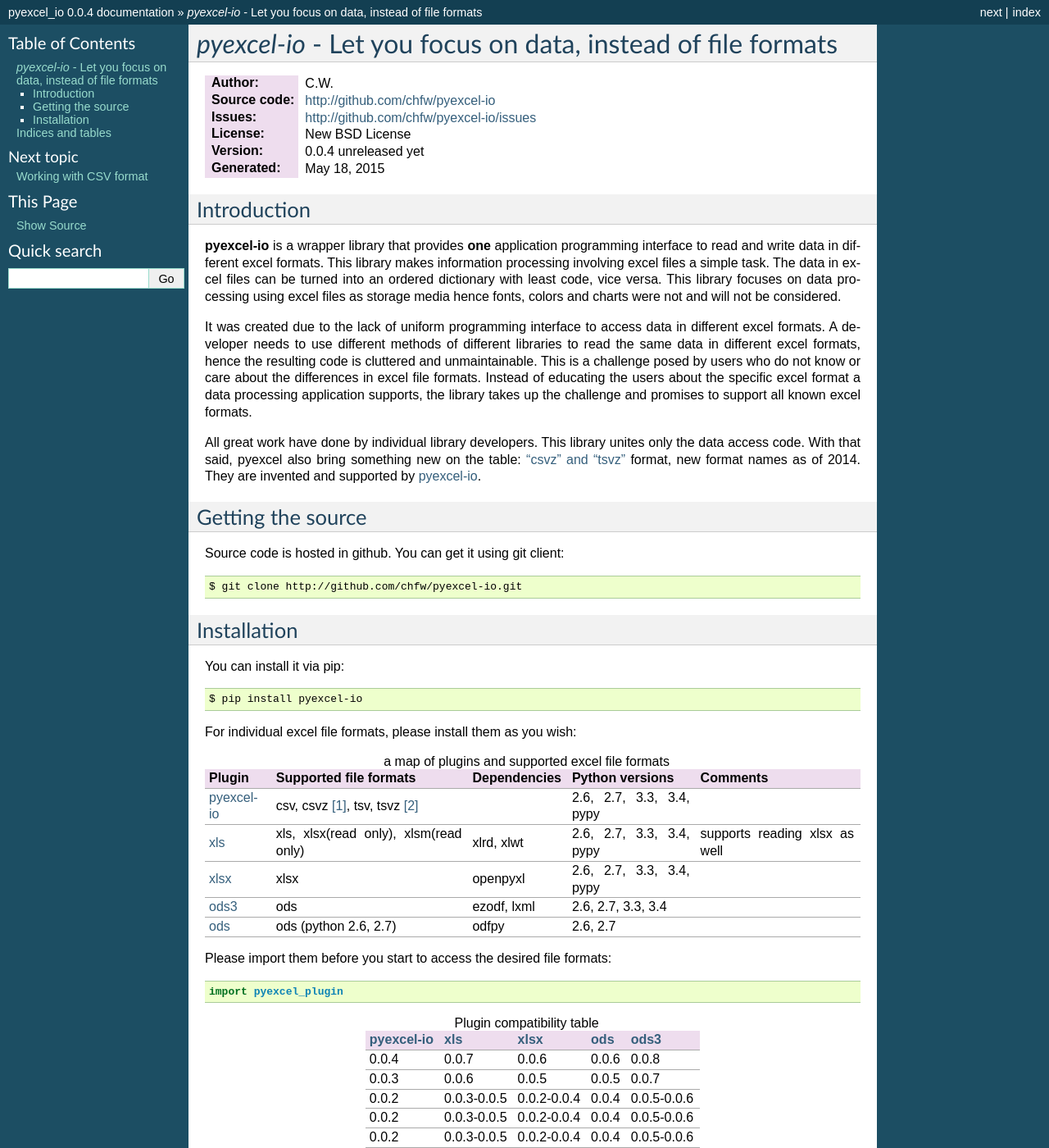
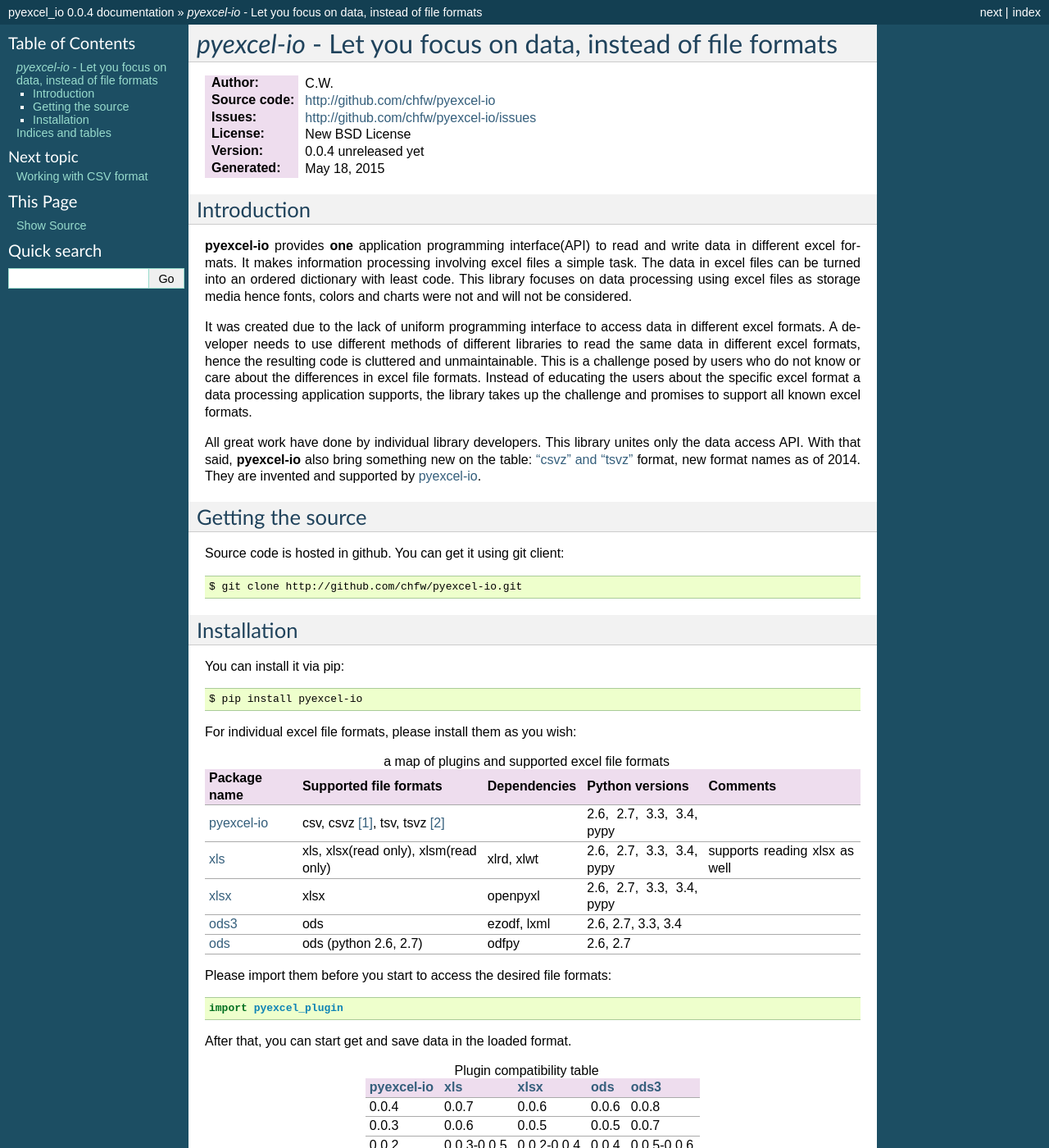
Before and after one commit to pyexcel/pyexcel-io, a Sphinx documentation site: the page built from doc/source/index.rst, in a window 1280 px wide and 1400 px high. Shown: the whole window at 82% size. Built offline with Sphinx 7.4.7, drawn with Linux system fonts in a browser that asks for light colours.

Commit message:
describe pyexcel-io

```diff
--- a/doc/source/index.rst
+++ b/doc/source/index.rst
@@ -17,12 +17,11 @@
 Introduction
 --------------------------------------------------------------------------------
 
-**pyexcel-io** is a wrapper library that provides **one** application
-programming interface to read and write data in different excel formats.
-This library makes information processing involving excel files a
-simple task. The data in excel files can be turned into an ordered dictionary
-with least code, vice versa. This library focuses on data processing using
-excel files as storage media hence fonts, colors and charts were not and
+**pyexcel-io** provides **one** application programming interface(API) to read
+and write data in different excel formats. It makes information processing
+involving excel files a simple task. The data in excel files can be turned into
+an ordered dictionary with least code. This library focuses on data processing
+using excel files as storage media hence fonts, colors and charts were not and
 will not be considered.
 
 It was created due to the lack of uniform programming interface to access data
@@ -35,9 +34,9 @@
 all known excel formats.
 
 All great work have done by individual library developers. This library unites
-only the data access code. With that said, pyexcel also bring something new on
-the table: :ref:`"csvz" and "tsvz"<csvz>` format, new format names as of 2014.
-They are invented and supported by `pyexcel-io`_.
+only the data access API. With that said, **pyexcel-io** also bring something
+new on the table: :ref:`"csvz" and "tsvz"<csvz>` format, new format names
+as of 2014. They are invented and supported by `pyexcel-io`_.
 
 Getting the source
 --------------------------------------------------------------------------------
@@ -58,19 +57,21 @@
 .. _a-map-of-plugins-and-file-formats:
 .. table:: a map of plugins and supported excel file formats
 
-   ================ ============================================================ ============= ======================== =============================
-   Plugin           Supported file formats                                       Dependencies  Python versions           Comments
-   ================ ============================================================ ============= ======================== =============================
-   `pyexcel-io`_         csv, csvz [#f1]_, tsv, tsvz [#f2]_                                    2.6, 2.7, 3.3, 3.4, pypy
-   `xls`_           xls, xlsx(read only), xlsm(read only)                        xlrd, xlwt    2.6, 2.7, 3.3, 3.4, pypy supports reading xlsx as well
-   `xlsx`_          xlsx                                                         openpyxl      2.6, 2.7, 3.3, 3.4, pypy
-   `ods3`_          ods                                                          ezodf, lxml   2.6, 2.7, 3.3, 3.4
-   `ods`_           ods (python 2.6, 2.7)                                        odfpy         2.6, 2.7
-   ================ ============================================================ ============= ======================== =============================
+   ============== ======================================= ============= ======================== =============================
+   Package name   Supported file formats                  Dependencies  Python versions          Comments
+   ============== ======================================= ============= ======================== =============================
+   `pyexcel-io`_  csv, csvz [#f1]_, tsv, tsvz [#f2]_                    2.6, 2.7, 3.3, 3.4, pypy
+   `xls`_         xls, xlsx(read only), xlsm(read only)   xlrd, xlwt    2.6, 2.7, 3.3, 3.4, pypy supports reading xlsx as well
+   `xlsx`_        xlsx                                    openpyxl      2.6, 2.7, 3.3, 3.4, pypy
+   `ods3`_        ods                                     ezodf, lxml   2.6, 2.7, 3.3, 3.4
+   `ods`_         ods (python 2.6, 2.7)                   odfpy         2.6, 2.7
+   ============== ======================================= ============= ======================== =============================
 
 Please import them before you start to access the desired file formats::
 
     import pyexcel_plugin
+
+After that, you can start get and save data in the loaded format.
 
 .. table:: Plugin compatibility table
 
@@ -91,7 +92,6 @@
 .. _xlsx: https://github.com/chfw/pyexcel-xlsx
 .. _ods: https://github.com/chfw/pyexcel-ods
 .. _ods3: https://github.com/chfw/pyexcel-ods3
-
 
 Contents:
 
```
Also changed, not shown: README.rst (+24 -7 lines), pyexcel_io/__init__.py (+33 -0 lines).
